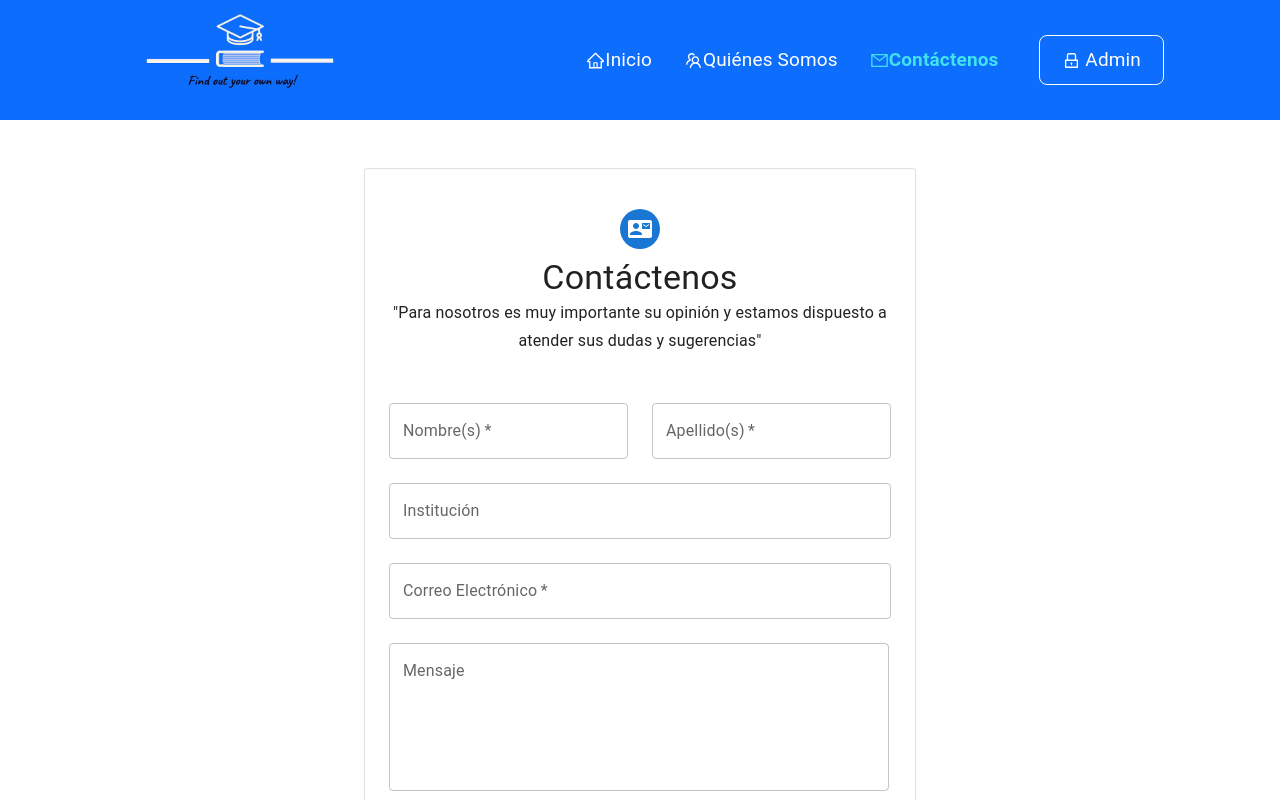
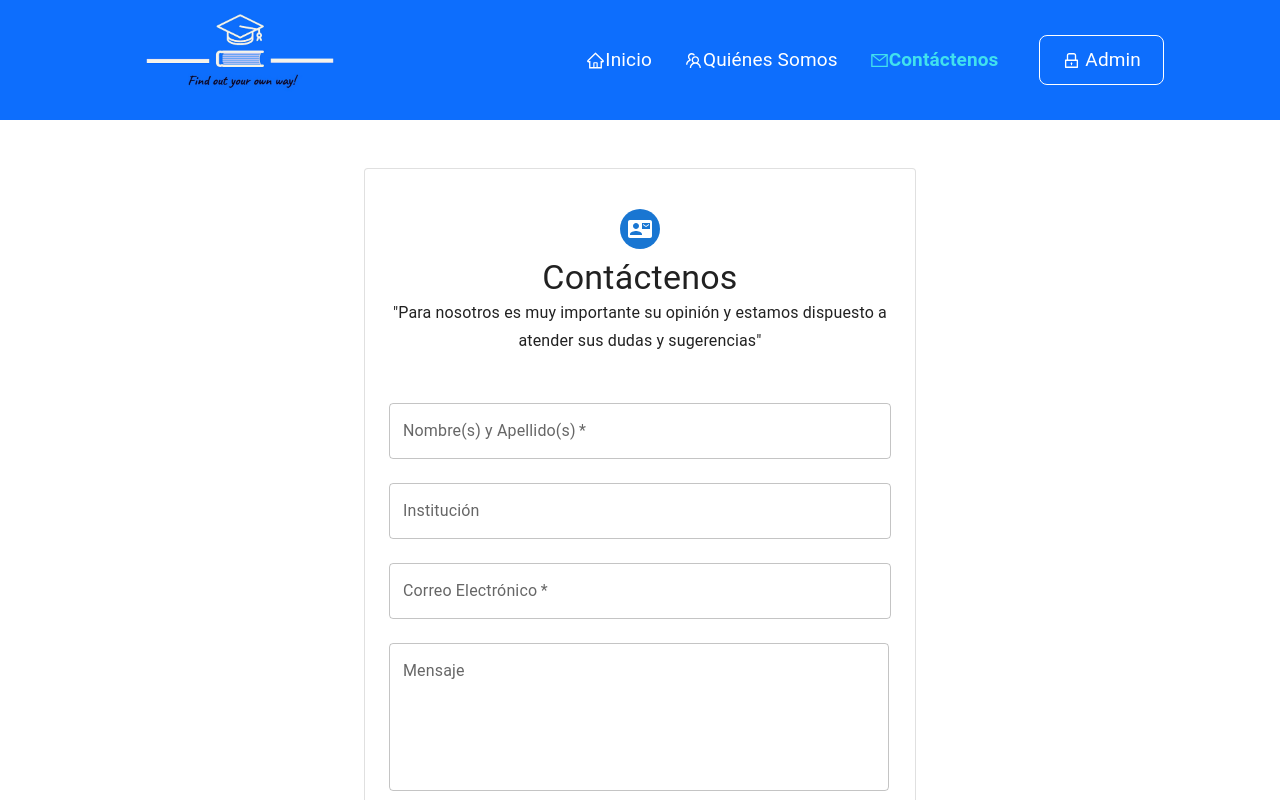
Before and after one commit to polware/Grupo11_Equipo4, a React (Create React App) app: page /Contactenos in a window 1280 px wide. Shown: the top 800 px of the page. Built offline with nearby package versions, Linux system fonts and the light colour scheme.

Commit message:
Se actualizan las páginas de Contáctenos y Actualizar.

```diff
--- a/src/components/Actualizar.jsx
+++ b/src/components/Actualizar.jsx
@@ -1,4 +1,4 @@
-import React, { useState } from 'react'
+import React, { useState, useEffect} from 'react'
 import CssBaseline from '@mui/material/CssBaseline';
 import Avatar from '@mui/material/Avatar';
 import AccountCircleIcon from '@mui/icons-material/AccountCircle';
@@ -16,19 +16,41 @@ import Swal from 'sweetalert2'
 
 const theme = createTheme();
 
-export default function Actualizar(props) {
-    const [nombres,setNombres]=useState('')
-    const [apellidos,setApellidos]=useState('')
-    const [identificacion,setIdentificacion]=useState('')
-    const [contrasena,setContrasena]=useState('')
-    const [correo,setCorreo]=useState('')
-    const [fechanac,setFechanac]=useState('')
-    const [colegio,setColegio]=useState('')
-    const [ciudad,setCiudad]=useState('')
+export default function Actualizar() {
+    const [nombres, setNombres]=useState('')
+    const [apellidos, setApellidos]=useState('')
+    const [identificacion, setIdentificacion]=useState('')
+    const [contrasena, setContrasena]=useState('')
+    const [correo, setCorreo]=useState('')
+    const [fechanac, setFechanac]=useState('')
+    const [colegio, setColegio]=useState('')
+    const [ciudad, setCiudad]=useState('')
+
+    useEffect( ()=>{
+        listarEstudiante()
+    },[] )
+
+    const listarEstudiante=async()=>{
+        const id = sessionStorage.getItem('idusuario')
+        const token = sessionStorage.getItem('token')
+        const respuesta = await Axios.get('/estudiante/listarID/'+id,
+        {
+          headers:{'autorizacion':token}
+        })
+        console.log(respuesta.data)
+        setNombres(respuesta.data.nombres)
+        setApellidos(respuesta.data.apellidos)
+        setIdentificacion(respuesta.data.identificacion)
+        setContrasena(respuesta.data.contrasena)
+        setCorreo(respuesta.data.correo)
+        setFechanac(respuesta.data.fechanac)
+        setColegio(respuesta.data.colegio)
+        setCiudad(respuesta.data.ciudad)
+    }
 
     const actualizar= async(e)=>{
         e.preventDefault();
-        const id=props.match.params.id
+        const id = sessionStorage.getItem('idusuario')
         const token= sessionStorage.getItem('token')
         const student={
             nombres,
@@ -48,11 +70,11 @@ export default function Actualizar(props) {
             icon: 'success',
             title: mensaje,
             showConfirmButton: false,
-            timer: 1500
+            timer: 2500
               })
             setTimeout(()=>{
                 window.location.href='/'
-             },1500)
+             },2500)
     }
 
     return (
@@ -85,7 +107,7 @@ export default function Actualizar(props) {
                     <TextField disabled id="identificacion" label="Identificación" fullWidth onChange={e => setIdentificacion(e.target.value)} value={identificacion}/>
                     </Grid>
                     <Grid item xs={12}>
-                    <TextField required id="contrasena" label="Contraseña" type="password" fullWidth onChange={e => setContrasena(e.target.value)} value={contrasena}/>
+                    <TextField disabled id="contrasena" label="Contraseña" type="password" fullWidth onChange={e => setContrasena(e.target.value)} value={contrasena}/>
                     </Grid>
                     <Grid item xs={12}>
                     <TextField required id="correo" label="Correo Electrónico" type="email" fullWidth onChange={e => setCorreo(e.target.value)} value={correo}/>
--- a/src/components/Contactenos.jsx
+++ b/src/components/Contactenos.jsx
@@ -1,4 +1,6 @@
 import React, { useState } from 'react'
+import Axios from 'axios'
+import Swal from 'sweetalert2'
 import CssBaseline from '@mui/material/CssBaseline';
 import SendIcon from '@mui/icons-material/Send';
 import TextField from '@mui/material/TextField';
@@ -14,12 +16,32 @@ import { createTheme, ThemeProvider } from '@mui/material/styles';
 
 const theme = createTheme();
 
-export default function Contactenos(props) {
-    const [nombres,setNombres]=useState('')
-    const [apellidos,setApellidos]=useState('')
-    const [correo,setCorreo]=useState('')
-    const [colegio,setColegio]=useState('')
-    const [mensaje,setMensaje]=useState('')
+export default function Contactenos() {
+    const [nombreapellido, setNombreApellido] = useState('')
+    const [correo, setCorreo] = useState('')
+    const [institucion, setInstitucion] = useState('')
+    const [mensaje, setMensaje] = useState('')
+
+    const guardar = async(e) => {
+        e.preventDefault();
+        const contacto = {
+            nombreapellido,
+            correo,
+            institucion,
+            mensaje,
+        }
+        const respuesta = await Axios.post('/contactos/crear', contacto);
+        const aviso = respuesta.data.mensaje
+        Swal.fire({
+            icon: 'success',
+            title: aviso,
+            showConfirmButton: false,
+            timer: 3000
+            })
+            setTimeout(()=>{
+                window.location.href='/'
+            },3000)
+        };
 
     return (
         <ThemeProvider theme={theme}>
@@ -31,9 +53,7 @@ export default function Contactenos(props) {
                 display: 'flex',
                 flexDirection: 'column',
                 alignItems: 'center',
-
             }}>
-
             <Avatar sx={{ m: 1, bgcolor: 'primary.main' }}>
                 <ContactMailIcon/>
             </Avatar>
@@ -41,20 +61,16 @@ export default function Contactenos(props) {
                 Contáctenos
                 <br/>
                 <Typography variant="subtitle1" align="center">"Para nosotros es muy importante su opinión y estamos dispuesto a atender sus dudas y sugerencias"</Typography>
-
             </Typography>
             <br/>
-            <Box component="form" noValidate  sx={{ mt: 3 }}>
+            <Box component="form" noValidate onSubmit={guardar} sx={{ mt: 3 }}>
                 <Grid container spacing={3}>
-                    <Grid item xs={12} sm={6}>
-                    <TextField required id="nombres" label="Nombre(s)" type="text" fullWidth onChange={e => setNombres(e.target.value)} value={nombres}/>
-                    </Grid>
-                    <Grid item xs={12} sm={6}>
-                    <TextField required id="apellidos" label="Apellido(s)" type="text" fullWidth onChange={e => setApellidos(e.target.value)} value={apellidos} />
+                    <Grid item xs={12}>
+                    <TextField required id="nombresapellidos" label="Nombre(s) y Apellido(s)" type="text" fullWidth onChange={e => setNombreApellido(e.target.value)} value={nombreapellido}/>
                     </Grid>
 
                     <Grid item xs={12}>
-                    <TextField  id="Institución" label="Institución" type="text" fullWidth onChange={e => setColegio(e.target.value)} value={colegio}/>
+                    <TextField  id="Institución" label="Institución" type="text" fullWidth onChange={e => setInstitucion(e.target.value)} value={institucion}/>
                     </Grid>
 
                     <Grid item xs={12}>
@@ -64,10 +80,8 @@ export default function Contactenos(props) {
                     <Grid item xs={12}>
                     <TextField  id="Mensaje" label="Mensaje" type="text" multiline rows={5} sx={{ width: 500 }} fullWidth onChange={e => setMensaje(e.target.value)} value={mensaje}/>
                     </Grid>
-
-
                 </Grid>
-                <Button endIcon={<SendIcon />} fullWidth variant="contained" sx={{ mt: 2, mb: 2 }} >Enviar</Button>
+                <Button type="submit" endIcon={<SendIcon />} fullWidth variant="contained" sx={{ mt: 2, mb: 2 }} >Enviar</Button>
             </Box>
             </Box>
         </Paper>
```
Also changed, not shown: src/components/Resultados.jsx (line endings or trailing spaces).
